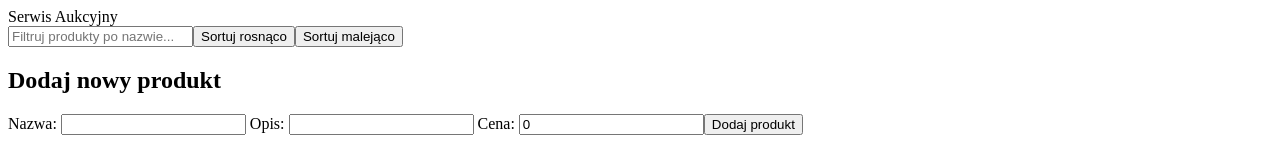
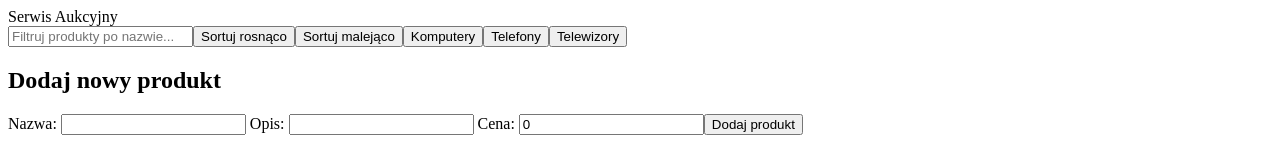
Before and after one commit to Yukinevv/masi-sklep-frontend, an Angular app: page /products in a window 1280 px wide. Shown: the top 143 px of the page. Built offline with nearby package versions, Linux system fonts and the light colour scheme.

Commit message:
Dodano funkcjonalność filtrowania produktów po kategorii

```diff
--- a/src/components/product-filter/product-filter.component.html
+++ b/src/components/product-filter/product-filter.component.html
@@ -1,6 +1,11 @@
 <div>
-    <input type="text" [(ngModel)]="filter" (ngModelChange)="onFilterChange()"
+    <input type="text" [(ngModel)]="filter" (ngModelChange)="onFilterByNameChange()"
         placeholder="Filtruj produkty po nazwie...">
+
     <button (click)="sort('asc')">Sortuj rosnąco</button>
     <button (click)="sort('desc')">Sortuj malejąco</button>
+
+    <button (click)="onFilterByCategoryChange('komputery')">Komputery</button>
+    <button (click)="onFilterByCategoryChange('telefony')">Telefony</button>
+    <button (click)="onFilterByCategoryChange('telewizory')">Telewizory</button>
 </div>
--- a/src/components/product-filter/product-filter.component.ts
+++ b/src/components/product-filter/product-filter.component.ts
@@ -8,14 +8,19 @@ import { Component, EventEmitter, Output } from '@angular/core';
 export class ProductFilterComponent {
   filter: string = '';
 
-  @Output() filterChange = new EventEmitter<string>();
+  @Output() filterByNameChange = new EventEmitter<string>();
   @Output() sortChange = new EventEmitter<string>();
+  @Output() filterByCategoryChange = new EventEmitter<string>();
 
-  onFilterChange() {
-    this.filterChange.emit(this.filter);
+  onFilterByNameChange() {
+    this.filterByNameChange.emit(this.filter);
   }
 
   sort(direction: string) {
     this.sortChange.emit(direction);
   }
+
+  onFilterByCategoryChange(category: string) {
+    this.filterByCategoryChange.emit(category);
+  }
 }
--- a/src/components/product-list/product-list.component.html
+++ b/src/components/product-list/product-list.component.html
@@ -1,4 +1,4 @@
-<app-product-filter (filterChange)="applyFilter($event)" (sortChange)="applySort($event)"></app-product-filter>
+<app-product-filter (filterByNameChange)="applyFilterByName($event)" (sortChange)="applySort($event)" (filterByCategoryChange)="applyFilterByCategory($event)"></app-product-filter>
 
 <app-product-manage (addProductEvent)="addProduct($event)"></app-product-manage>
 
--- a/src/components/product-list/product-list.component.ts
+++ b/src/components/product-list/product-list.component.ts
@@ -8,18 +8,24 @@ import { Product } from '../../modules/Product';
 })
 export class ProductListComponent {
   products: Product[] = [
-    new Product(1, 'Produkt 1', 'Opis produktu 1', 100, 'urlDoObrazka1'),
-    new Product(2, 'Produkt 2', 'Opis produktu 2', 200, 'urlDoObrazka2'),
-    new Product(3, 'Produkt 3', 'Opis produktu 3', 300, 'urlDoObrazka3'),
-    new Product(4, 'Produkt 4', 'Opis produktu 4', 400, 'urlDoObrazka4'),
-    new Product(5, 'Produkt 5', 'Opis produktu 5', 500, 'urlDoObrazka5'),
+    new Product(1, 'Produkt 1', 'Opis produktu 1', 100, 'telefony', 'urlDoObrazka1'),
+    new Product(2, 'Produkt 2', 'Opis produktu 2', 200, 'telewizory', 'urlDoObrazka2'),
+    new Product(3, 'Produkt 3', 'Opis produktu 3', 300, 'komputery', 'urlDoObrazka3'),
+    new Product(4, 'Produkt 4', 'Opis produktu 4', 400, 'komputery', 'urlDoObrazka4'),
+    new Product(5, 'Produkt 5', 'Opis produktu 5', 500, 'telewizory', 'urlDoObrazka5'),
   ];
 
   filteredProducts: Product[] = this.products;
 
-  applyFilter(filterValue: string) {
+  applyFilterByName(filterValue: string) {
     this.filteredProducts = this.products.filter(product =>
       product.name.toLowerCase().includes(filterValue.toLowerCase())
+    );
+  }
+
+  applyFilterByCategory(filterCategory: string) {
+    this.filteredProducts = this.products.filter(product =>
+      product.category.toLowerCase() === filterCategory.toLowerCase()
     );
   }
 
--- a/src/components/product-manage/product-manage.component.ts
+++ b/src/components/product-manage/product-manage.component.ts
@@ -7,13 +7,13 @@ import { Product } from '../../modules/Product';
   styleUrls: ['./product-manage.component.css']
 })
 export class ProductManageComponent {
-  newProduct = { id: 0, name: '', description: '', price: 0 };
+  newProduct = { id: 0, name: '', description: '', category: '', price: 0 };
 
   @Output() addProductEvent = new EventEmitter<Product>();
 
   addProduct() {
     this.addProductEvent.emit(this.newProduct)
-    this.newProduct = { id: 0, name: '', description: '', price: 0 }; // Reset formularza
+    this.newProduct = { id: 0, name: '', description: '', category: '', price: 0 }; // Reset formularza
   }
 
 }
--- a/src/components/product-view/product-view.component.ts
+++ b/src/components/product-view/product-view.component.ts
@@ -13,6 +13,7 @@ export class ProductViewComponent {
     name: '',
     description: '',
     price: 0,
+    category: '',
     imageUrl: ''
   }
 
--- a/src/modules/Product.ts
+++ b/src/modules/Product.ts
@@ -4,6 +4,7 @@ export class Product {
         public name: string,
         public description: string,
         public price: number,
+        public category: string,
         public imageUrl?: string
     ) { }
 }
```
